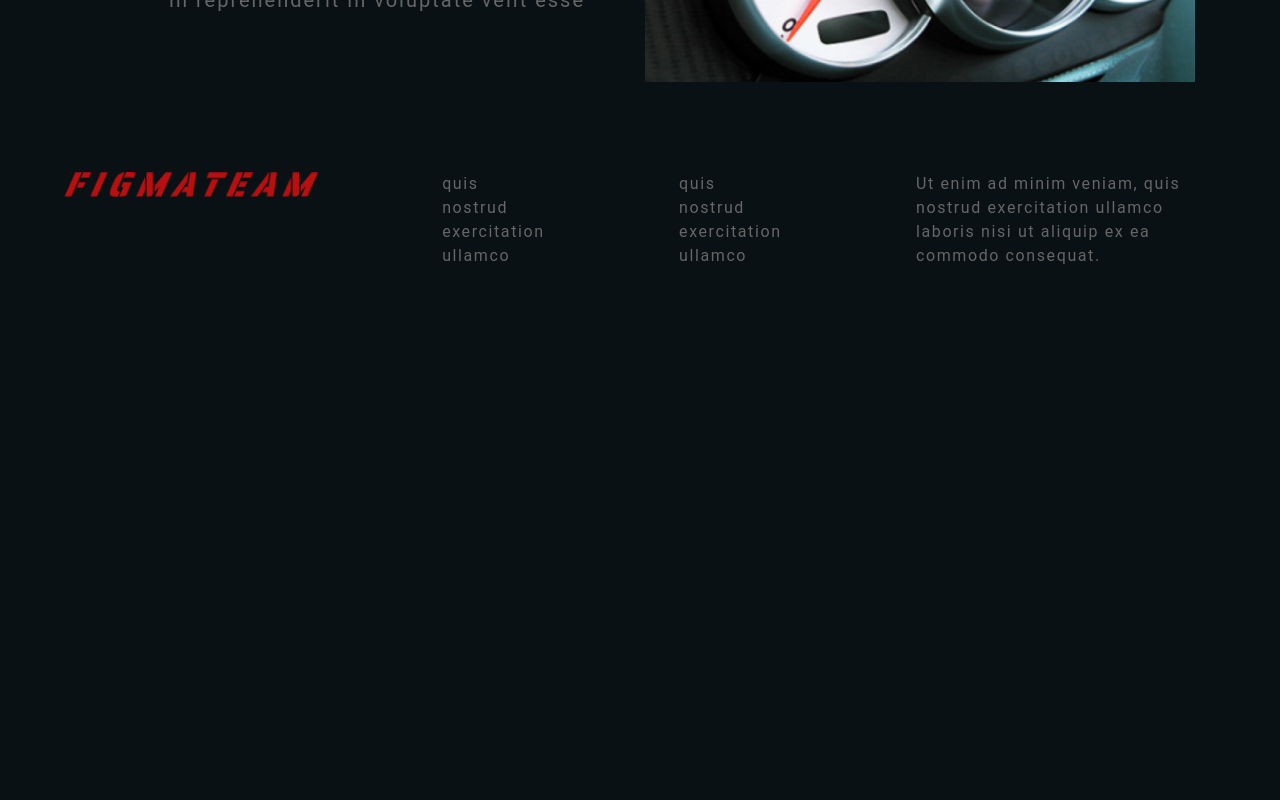
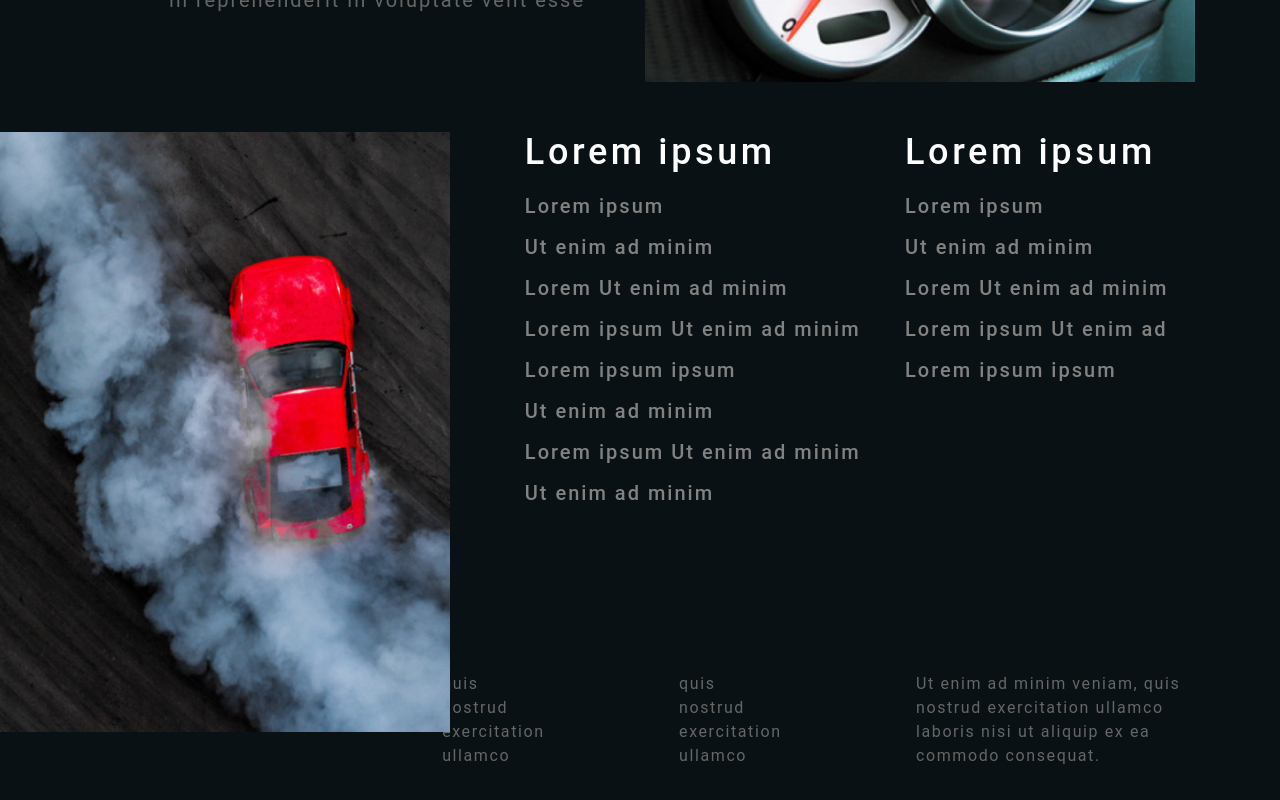
Before and after one commit to SamaelMarjan/engine_react, a React (Create React App) app: page / in a window 1280 px wide. Shown: the part 1148-1948 px from the top of the page. Before the commit the page ends 1472 px from the top, so only its background shows below. Built offline with nearby package versions, Linux system fonts and the light colour scheme; the HTML template or start-up script is replaced by a standard one.

Commit message:
info-update-sep-21-01-44

```diff
--- a/src/pages/Info.jsx
+++ b/src/pages/Info.jsx
@@ -1,9 +1,11 @@
 import React from 'react';
 
 import Img from '../assets/image 6.png';
+import Img2 from '../assets/image 7.png';
 
 const Info = () => {
   return (
+    <>
     <div className='w-[100%] h-[600px] md:h-[400px]'>
         <div className='w-[90%] h-[100%] m-auto flex flex-col md:flex-row items-center justify-center gap-[60px]'>
             <div className='text-right'>
@@ -13,6 +15,42 @@ const Info = () => {
             <img className='w-[550px] h-[300px]' src={Img} alt='im' />
         </div>
     </div>
+
+    <div className='w-[90%] h-[500px] m-auto flex flex-row'>
+        <div className='w-[40%] h-[100%]'>
+            <img className='md:absolute left-0 w-[450px] h-[600px]' src={Img2} alt='im' />
+        </div>
+        <div className='w-[60%] h-[100%] flex flex-row'>
+            <div className='w-[55%] h-[100%] flex flex-col'>
+                <div className='w-[300px] h-[60px]'>
+                    <p className='text-4xl text-[#fff] font-medium tracking-widest'>Lorem ipsum </p>
+                </div>
+                <div className='w-[382px] h-[428px] flex flex-col gap-[15px]'>
+                    <p className='w-[167px] h-[26px] font-medium text-xl text-[#828282] tracking-widest'>Lorem ipsum </p>
+                    <p className='w-[230px] h-[26px] font-medium text-xl text-[#828282] tracking-widest'>Ut enim ad minim</p>
+                    <p className='w-[306px] h-[26px] font-medium text-xl text-[#828282] tracking-widest'>Lorem Ut enim ad minim</p>
+                    <p className='w-[382px] h-[26px] font-medium text-xl text-[#828282] tracking-widest'>Lorem ipsum Ut enim ad minim</p>
+                    <p className='w-[242px] h-[26px] font-medium text-xl text-[#828282] tracking-widest'>Lorem ipsum ipsum</p>
+                    <p className='w-[230px] h-[26px] font-medium text-xl text-[#828282] tracking-widest'>Ut enim ad minim</p>
+                    <p className='w-[382px] h-[26px] font-medium text-xl text-[#828282] tracking-widest'>Lorem ipsum Ut enim ad minim</p>
+                    <p className='w-[230px] h-[26px] font-medium text-xl text-[#828282] tracking-widest'>Ut enim ad minim</p>
+                </div>
+            </div>
+            <div className='w-[45%] h-[100%] flex flex-col'>
+                <div className='w-[300px] h-[60px]'>
+                    <p className='text-4xl text-[#fff] font-medium tracking-widest'>Lorem ipsum</p>
+                </div>
+                <div className='w-[382px] h-[428px] flex flex-col gap-[15px]'>
+                    <p className='w-[167px] h-[26px] font-medium text-xl text-[#828282] tracking-widest'>Lorem ipsum</p>
+                    <p className='w-[230px] h-[26px] font-medium text-xl text-[#828282] tracking-widest'>Ut enim ad minim</p>
+                    <p className='w-[306px] h-[26px] font-medium text-xl text-[#828282] tracking-widest'>Lorem Ut enim ad minim</p>
+                    <p className='w-[382px] h-[26px] font-medium text-xl text-[#828282] tracking-widest'>Lorem ipsum Ut enim ad</p>
+                    <p className='w-[242px] h-[26px] font-medium text-xl text-[#828282] tracking-widest'>Lorem ipsum ipsum</p>
+                </div>
+            </div>
+        </div>
+    </div>
+    </>
   );
 }
 
```
Also changed, not shown: src/assets/image 7.png (added).
